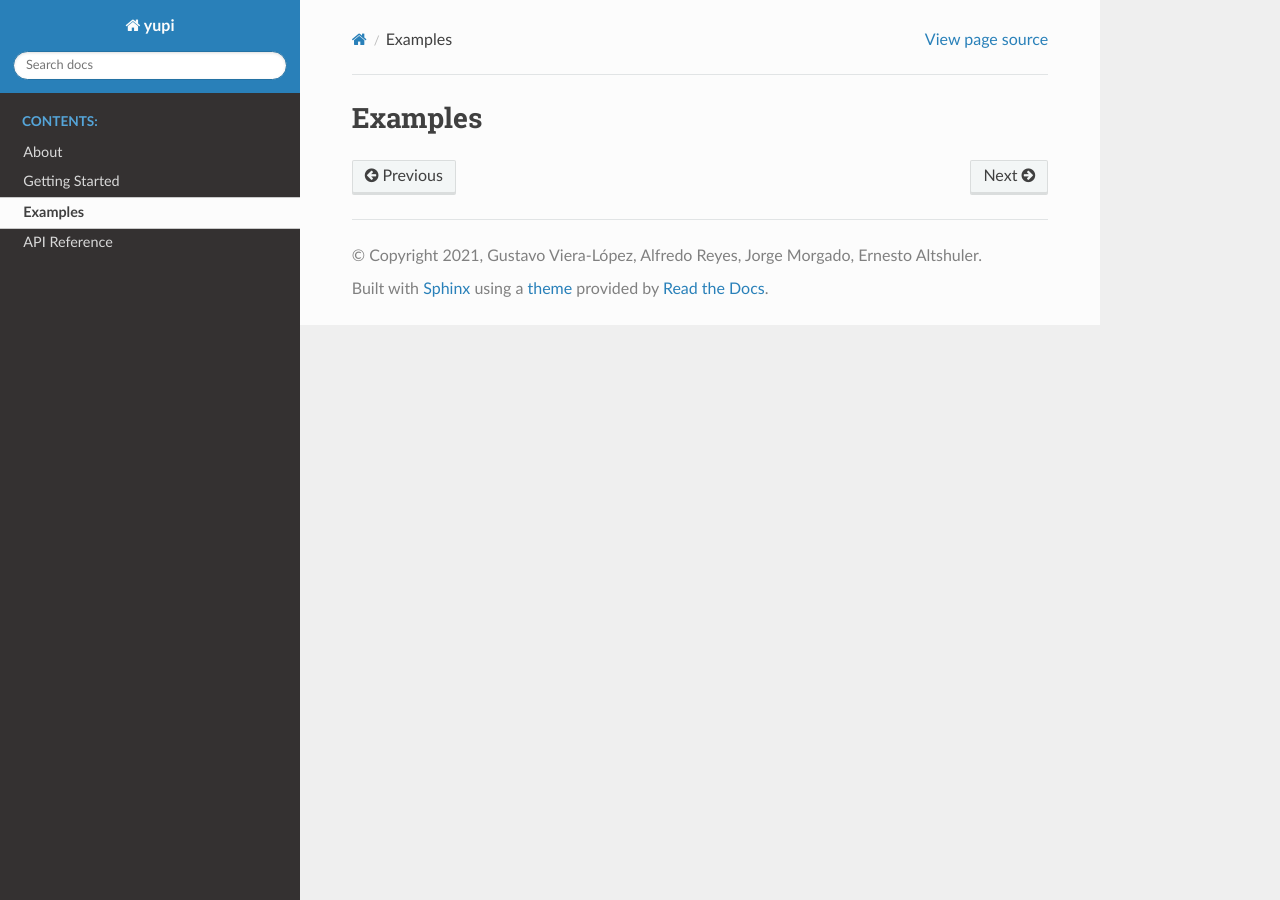
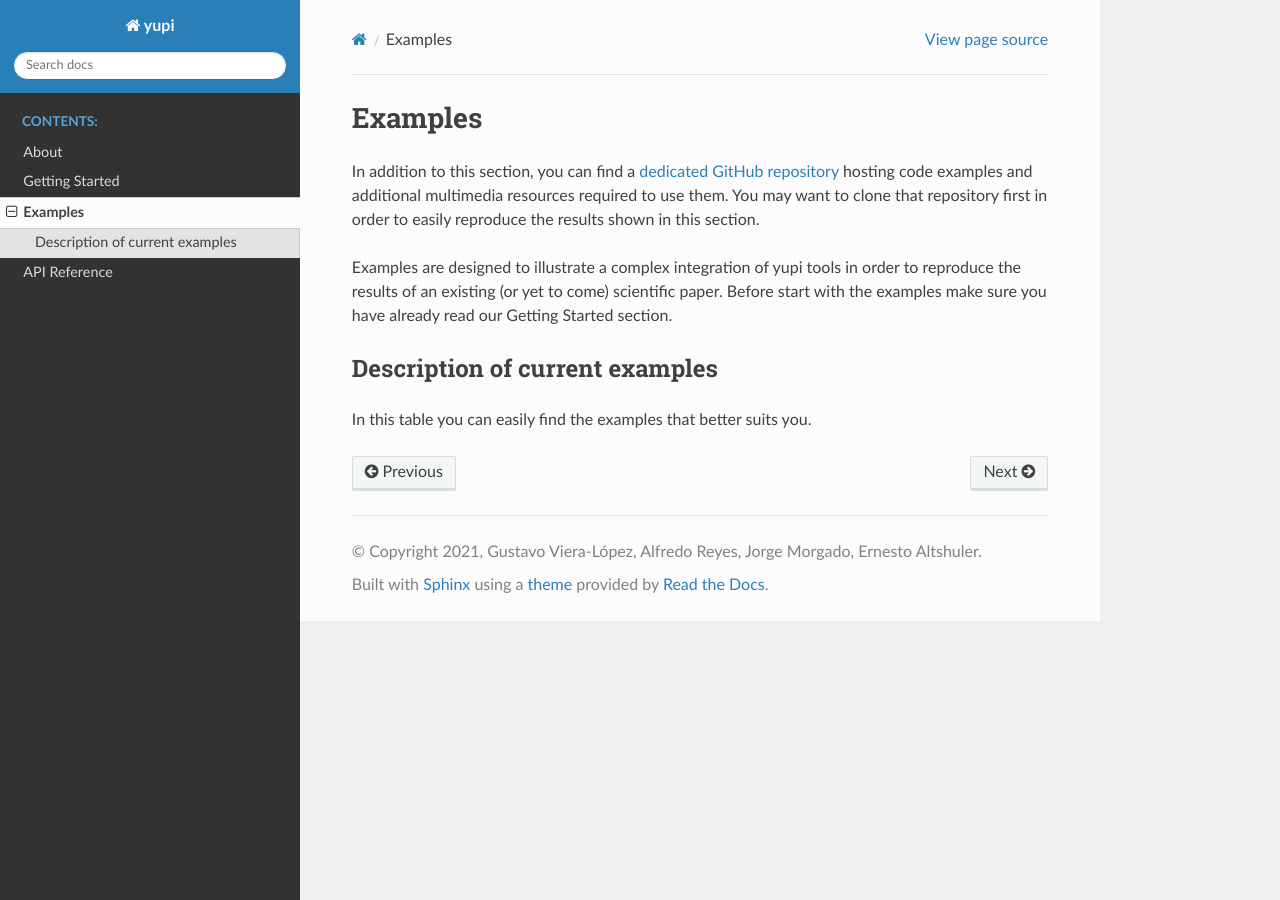
Before and after one commit to yupidevs/yupi, a Sphinx documentation site: the page built from docs/source/examples/examples.rst, in a window 1280 px wide. Built offline with Sphinx 7.4.7 and the Read the Docs theme 2.0.0, drawn with Linux system fonts in a browser that asks for light colours.

Commit message:
Update docs for all 4 yupi submodules

```diff
--- a/docs/source/api_reference/analyzing/analyzing.rst
+++ b/docs/source/api_reference/analyzing/analyzing.rst
@@ -1,13 +1,13 @@
 yupi.analyzing
 ==============
 
+.. automodule:: analyzing
+
 .. toctree::
    :maxdepth: 2
-   :caption: Contents:
+   :caption: Resources:
 
    processing
    statistics
    transformations
    visualization
-
-.. automodule:: analyzing
--- a/docs/source/api_reference/api_reference.rst
+++ b/docs/source/api_reference/api_reference.rst
@@ -1,13 +1,13 @@
 API Reference
 =============
 
+.. automodule:: yupi
+
 .. toctree::
    :maxdepth: 2
-   :caption: Contents:
+   :caption: Quick access:
 
    yupi
    analyzing/analyzing
    tracking/tracking
    generating/generating
-
-.. automodule:: yupi
--- a/docs/source/api_reference/yupi.rst
+++ b/docs/source/api_reference/yupi.rst
@@ -1,5 +1,8 @@
 yupi
 ====
 
+This module contains the general classes defining concepts used by all the other modules.
+
+
 .. autoclass:: yupi.Trajectory
    :members:
--- a/docs/source/examples/examples.rst
+++ b/docs/source/examples/examples.rst
@@ -1,5 +1,45 @@
 Examples
 ========
+
+In addition to this section, you can find a
+`dedicated GitHub repository <https://github.com/yupidevs/yupi_examples/>`_
+hosting code examples and additional multimedia resources required to use them.
+You may want to clone that repository first in order to easily reproduce the
+results shown in this section.
+
+Examples are designed to illustrate a complex integration of yupi tools in
+order to reproduce the results of an existing (or yet to come) scientific paper.
+Before start with the examples make sure you have already read our Getting Started section.
+
+Description of current examples
+-------------------------------
+
+In this table you can easily find the examples that better suits you.
+
+
+.. .. list-table:: Title
+..    :widths: 1 2 2
+..    :header-rows: 1
+
+..    * -
+..      - Related API functions
+..      - Description
+..    * - Example 1
+..      - yupi.generating.LangevinGenerator
+..        yupi.analyzing.plot_trajectories
+..        yupi.analyzing.estimate_velocity_samples
+..        yupi.analyzing.plot_velocity_hist
+..        yupi.analyzing.estimate_turning_angles
+..        yupi.analyzing.plot_angle_distribution
+..        yupi.analyzing.estimate_msd
+..        yupi.analyzing.plot_msd
+..        yupi.analyzing.estimate_kurtosis
+..        yupi.analyzing.plot_kurtosis
+..        yupi.analyzing.estimate_vacf
+..        yupi.analyzing.plot_vacf
+..      - A simulation of the statistical properties for the motion of a lysozyme molecule in water. Several molecule trajectories are generated and later analyzed.   |
+
+
 
 .. toctree::
    :maxdepth: 2
```
Also changed, not shown: docs/source/api_reference/tracking/tracking.rst (+4 -3 lines), yupi/__init__.py (+11 -1 lines), 3 other files.
